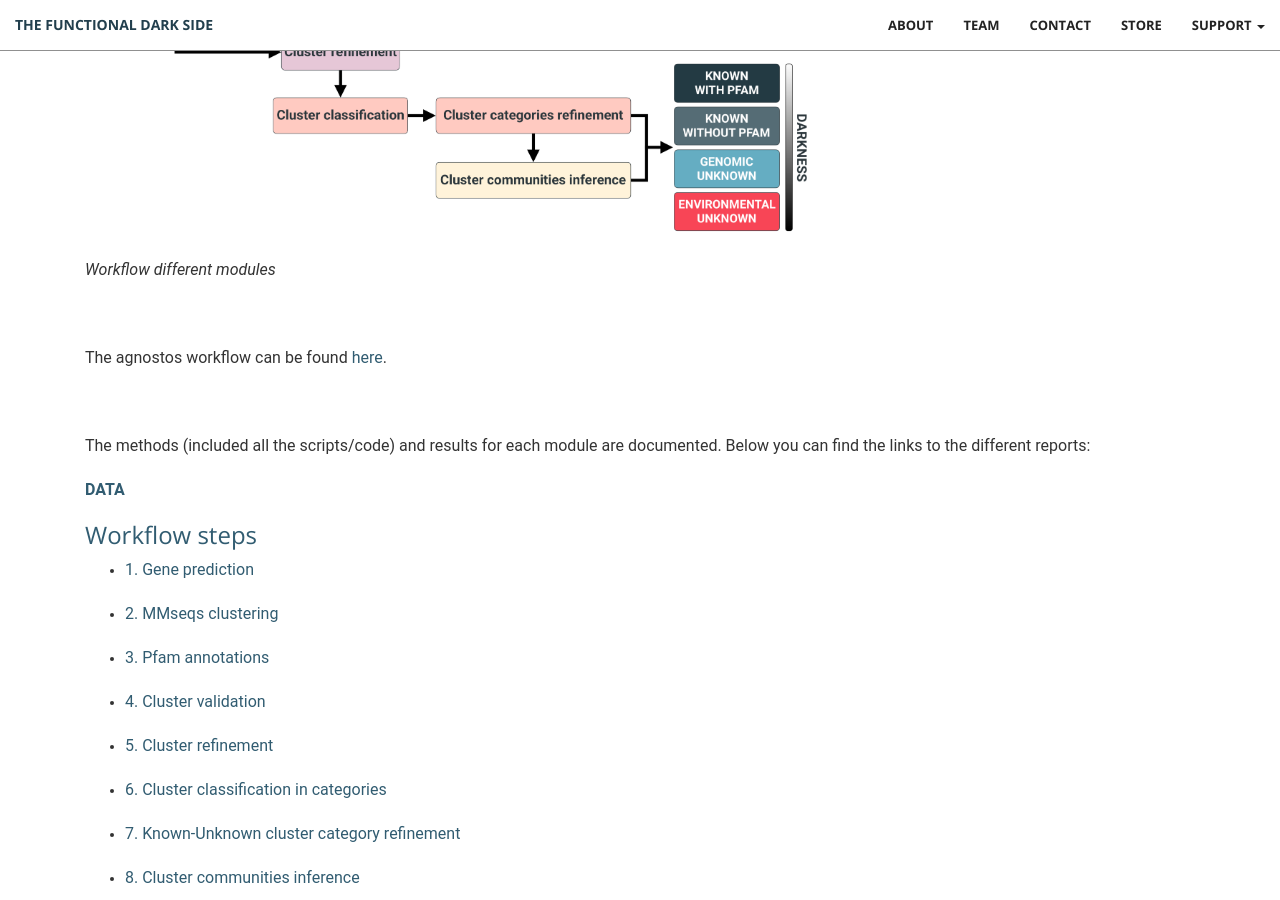
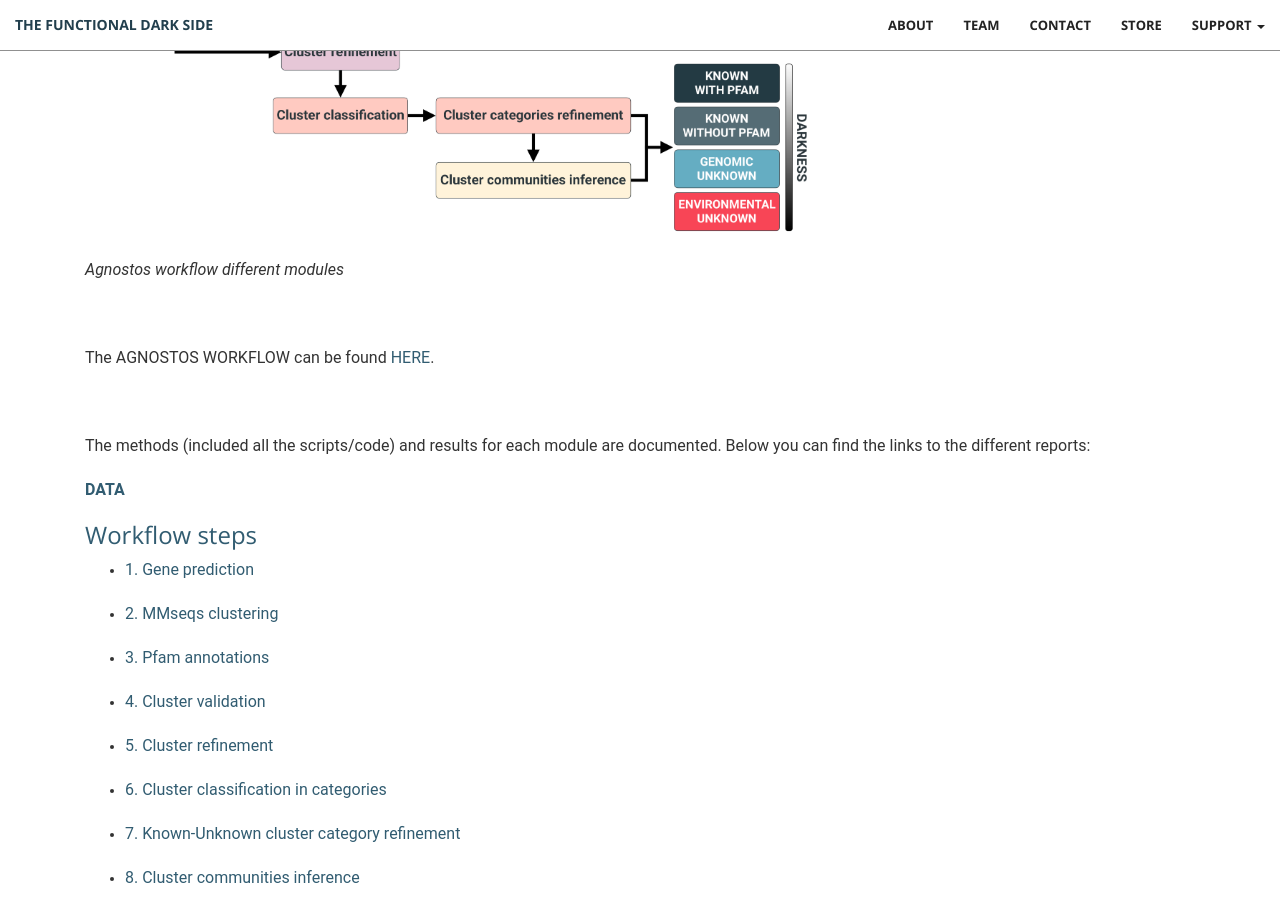
Before and after one commit to functional-dark-side/functional-dark-side.github.io, a Jekyll site: the page built from TOC.md, in a window 1280 px wide and 900 px high, scrolled down 916 px. Built offline with Jekyll 4.4.1, drawn with Linux system fonts in a browser that asks for light colours; a script that is not in the unit is left out.

Commit message:
workflow

```diff
--- a/TOC.md
+++ b/TOC.md
@@ -8,11 +8,11 @@ We implemented a bioinformatics workflow (Agnostos) to structure and explore the
 
 <img alt="workflow.png" src="img/workflow.png" width="750" height="" >
 
-<a name="wrkfl"></a>_Workflow different modules_
+<a name="wrkfl"></a>_Agnostos workflow different modules_
 
 <br>
 
-The agnostos workflow can be found [here](https://github.com/functional-dark-side/agnostos-wf).
+The AGNOSTOS WORKFLOW can be found [HERE](https://github.com/functional-dark-side/agnostos-wf).
 
 <br>
 
```
